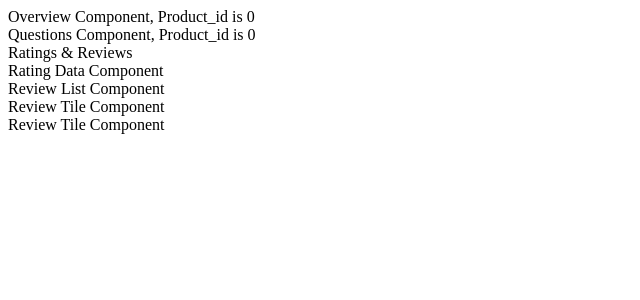
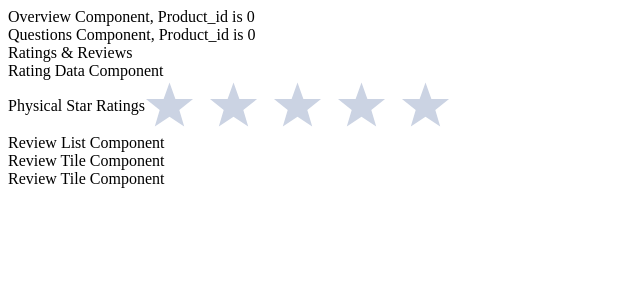
Before and after one commit to Hellequin5/frontend-capstone, a React app: page / in a window 1280 px wide. Shown: the top 300 px of the page, without its empty margins (0-640 px from the left). Built offline with nearby package versions, Linux system fonts and the light colour scheme; no server answers; the HTML template or start-up script is replaced by a standard one.

Commit message:
Added Basic Star functionality

```diff
--- a/client/src/reviews/RatingData/RatingData.jsx
+++ b/client/src/reviews/RatingData/RatingData.jsx
@@ -1,5 +1,6 @@
 import React, {useContext, useState} from 'react';
 import Product_Id_Context from '../../context.jsx';
+import Stars from './StarRating.jsx';
 
 const RatingData = (props) => {
 
@@ -7,6 +8,7 @@ const RatingData = (props) => {
   return (
     <div>
       Rating Data Component
+      <Stars ratings={props.data.ratings}/>
     </div>
   )
 }
--- /dev/null
+++ b/client/src/reviews/RatingData/StarRating.jsx
@@ -0,0 +1,37 @@
+import React from 'react';
+import StarRatings from 'react-star-ratings';
+
+const Stars = (props) => {
+  const average = (obj) => {
+    //Potentially refactor to use array and reduce to account for possiblity of more ratings than five for reusability
+    console.log(obj)
+    var total = 0;
+    var numOfRatings = 0;
+    if (obj) {
+      for (var key in obj) {
+        var num = Number(obj[key]);
+        total += (key * num);
+        numOfRatings += num;
+      }
+    }
+
+    if (total/numOfRatings) {
+      return (total/numOfRatings)
+    } else {
+      return 0;
+    }
+  }
+  var averageRating = average(props.ratings);
+  console.log(averageRating)
+  return(
+    <div>
+      Physical Star Ratings
+      <StarRatings
+        rating= {averageRating}
+
+      />
+    </div>
+  )
+}
+
+export default Stars;
--- a/client/src/reviews/index.jsx
+++ b/client/src/reviews/index.jsx
@@ -3,7 +3,6 @@ import Product_Id_Context from '../context.jsx';
 import ReviewList from './Reviews List/ReviewList.jsx';
 import RatingData from './RatingData/RatingData.jsx';
 import axios from 'axios';
-import blah from ''
 
 const Reviews = (props) => {
   const product_id = useContext(Product_Id_Context);
--- a/package.json
+++ b/package.json
@@ -4,7 +4,7 @@
   "description": "",
   "main": "index.js",
   "scripts": {
-    "start" : "nodemon server/server.js",
+    "start": "nodemon server/server.js",
     "test": "echo \"Error: no test specified\" && exit 1",
     "dev": "webpack -d --watch"
   },
@@ -34,6 +34,7 @@
     "bootstrap": "^5.1.3",
     "path": "^0.12.7",
     "react": "^17.0.2",
-    "react-dom": "^17.0.2"
+    "react-dom": "^17.0.2",
+    "react-star-ratings": "^2.3.0"
   }
 }
```
